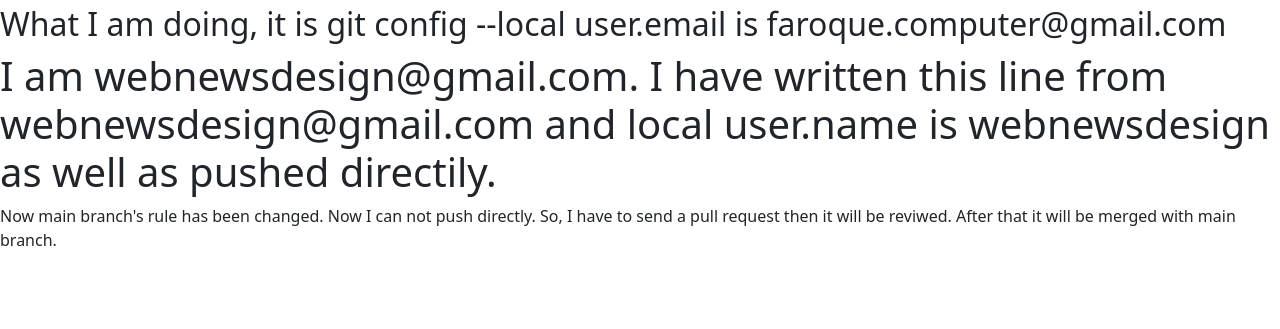
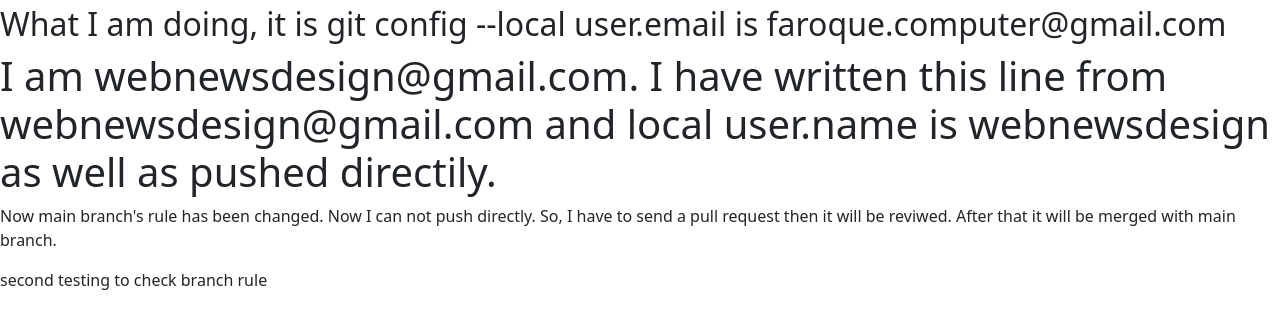
Before and after one commit to safaroque7/local-username, a plain HTML site: page index.html in a window 1280 px wide. Shown: the part 97-426 px from the top of the page. Drawn offline with nearby package versions, Linux system fonts and the light colour scheme.

Commit message:
testing branch rule access

```diff
--- a/index.html
+++ b/index.html
@@ -16,6 +16,8 @@
 
 	<p> Now main branch's rule has been changed. Now I can not push directly. So, I have to send a pull request then it will be reviwed. After that it will be merged with main branch. </p>
 
+	<p> second testing to check branch rule </p>
+
     <script src="https://cdn.jsdelivr.net/npm/bootstrap@5.3.3/dist/js/bootstrap.bundle.min.js" integrity="sha384-YvpcrYf0tY3lHB60NNkmXc5s9fDVZLESaAA55NDzOxhy9GkcIdslK1eN7N6jIeHz" crossorigin="anonymous"></script>
   </body>
 </html>
```
